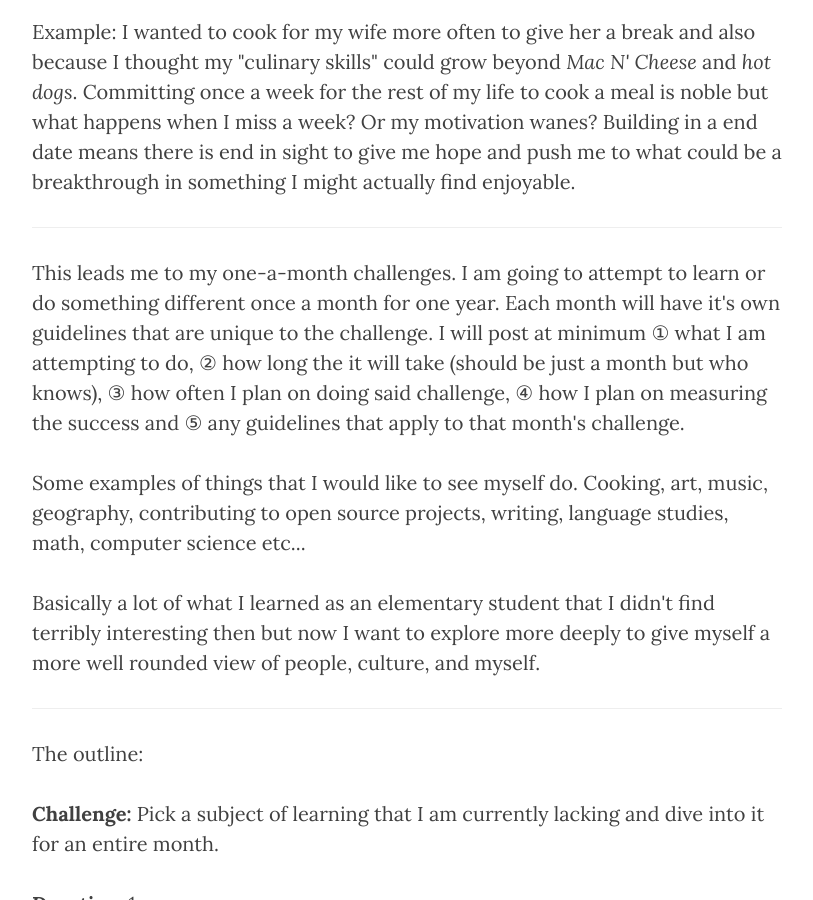
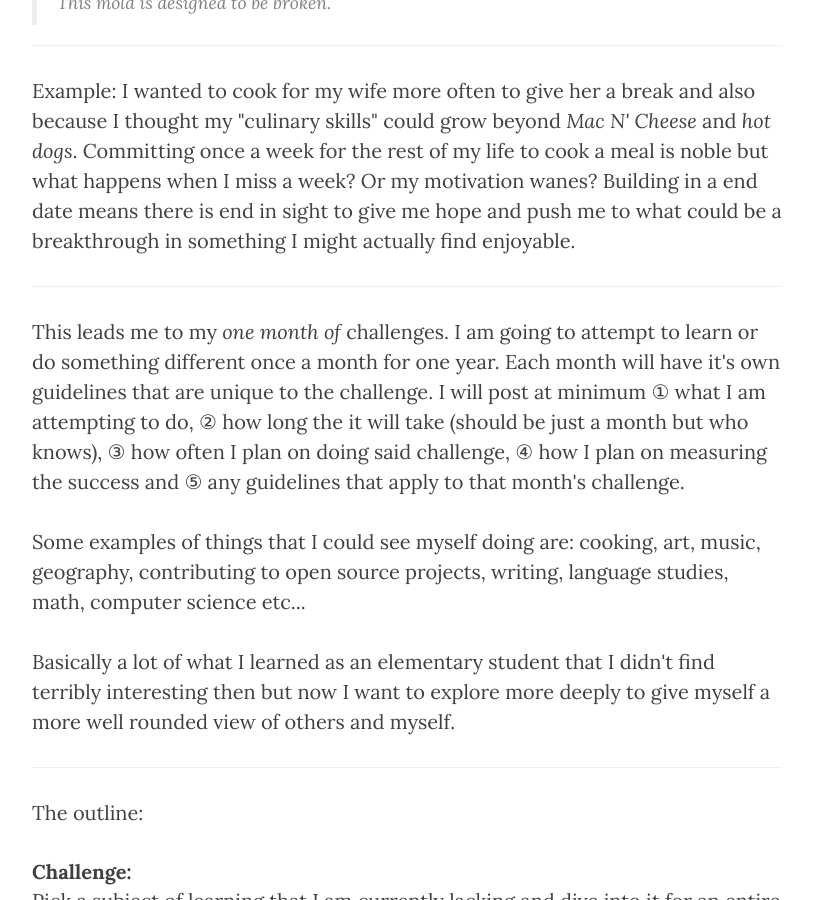
Before and after one commit to joshdstanton/onemonthof.github.io, a Jekyll site: the page built from _posts/2014-12-20-hello.markdown, in a window 1280 px wide and 900 px high, scrolled down 1448 px. Shown: the whole window, without its empty margins (233-1046 px from the left). Built offline with Jekyll 4.4.1, drawn with Linux system fonts in a browser that asks for light colours; nearby versions of some CDN libraries; some of the changed text lies outside the part shown.

Commit message:
incremental improvements to the blog / my first post

```diff
--- a/_posts/2014-12-20-hello.markdown
+++ b/_posts/2014-12-20-hello.markdown
@@ -46,41 +48,51 @@ could be a breakthrough in something I might actually find enjoyable.
 
 <hr>
 
-<p>This leads me to my one-a-month challenges. I am going to attempt to learn or
-do something different once a month for one year. Each month will have it's own
-guidelines that are unique to the challenge. I will post at minimum ① what I am
-attempting to do, ② how long the it will take (should be just a month but who
-knows), ③ how often I plan on doing said challenge, ④ how I plan on measuring
-the success and ⑤ any guidelines that apply to that month's challenge.
+<p>This leads me to my <i>one month of</i> challenges. I am going to attempt to
+learn or do something different once a month for one year. Each month will have
+it's own guidelines that are unique to the challenge. I will post at minimum
+&#x2460; what I am attempting to do, &#x2461; how long the it will take (should
+be just a month but who knows), &#x2462; how often I plan on doing said
+challenge, &#x2463; how I plan on measuring the success and &#x2464; any
+guidelines that apply to that month's challenge.
 
-<p>Some examples of things that I would like to see myself do. Cooking, art,
+<p>Some examples of things that I could see myself doing are: cooking, art,
 music, geography, contributing to open source projects, writing, language
 studies, math, computer science etc...
 
 <p>Basically a lot of what I learned as an elementary student that I didn't find
 terribly interesting then but now I want to explore more deeply to give myself a
-more well rounded view of people, culture, and myself.
+more well rounded view of others and myself.
 
 <hr>
 
 <p>The outline:
+<dl>
+  <dt>Challenge:</dt>
+  <dd>Pick a subject of learning that I am currently lacking and dive into it for an entire month.</dd>
 
-<p><strong>Challenge:</strong> Pick a subject of learning that I am currently
-lacking and dive into it for an entire month.
-<p><strong>Duration:</strong> 1 year.
-<p><strong>Frequency:</strong> Once a month.
-<p><strong>Measure of Success:</strong> If after a year I have completed at
-least 12 challenges, making at least 1 blog post per month at the beginning of
-the challenge outlining the task and 1 blog post at the end of the challenge
-with a post-mortem and any number of blog posts in the middle with updates. That
-will be a success. Anything less is a failure, but that's something that I can
-live with!
-<p><strong>Additional guidelines:</strong> This should be fun. I'd hate to push
-myself for a year and regret doing it. I should also be flexible and open to
-adjusting my premise and rules. If it doesn't look like I can do a month due to
-my circumstances I wont feel guilty for skipping or stopping or if it looks like
-I was wrong and my motivations were more than I've outlined I should be willing
-to re-evaluate.
+  <dt>Duration:</dt>
+  <dd>1 year.</dd>
+
+  <dt>Frequency:</dt>
+  <dd>Once a month.</dd>
+
+  <dt>Measure of Success:</dt>
+  <dd>If after a year I have completed at
+  least 12 challenges, making at least 1 blog post per month at the beginning of
+  the challenge outlining the task and 1 blog post at the end of the challenge
+  with a post-mortem and any number of blog posts in the middle with updates. That
+  will be a success. Anything less is a failure, but that's something that I can
+  live with!</dd>
+
+  <dt>Additional guidelines:</dt>
+  <dd>This should be fun. I'd hate to push
+  myself for a year and regret doing it. I should also be flexible and open to
+  adjusting my premise and rules. If it doesn't look like I can do a month due to
+  my circumstances I wont feel guilty for skipping or stopping or if it looks like
+  I was wrong and my motivations were more than I've outlined I should be willing
+  to re-evaluate.</dd>
+</dl>
 
 <p>Well that's about it. If you see any typo's or bad grammar submit a
 <a href="https://github.com/onemonthof/onemonthof.github.io/pulls">pull
```
Also changed, not shown: other parts of _posts/2014-12-20-hello.markdown (+9 -7 lines), img/post-bg-01.jpg, 5 other files.
